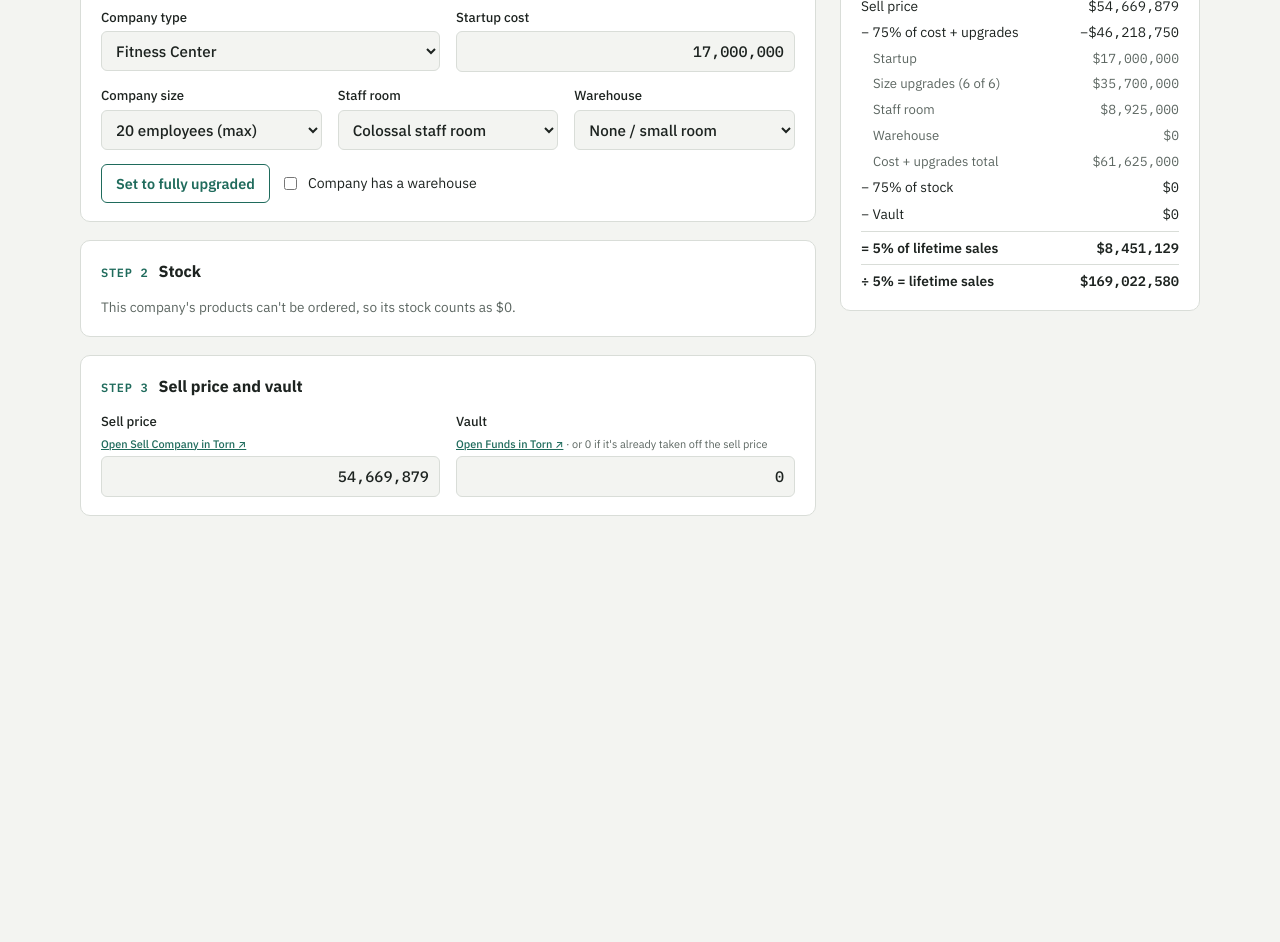
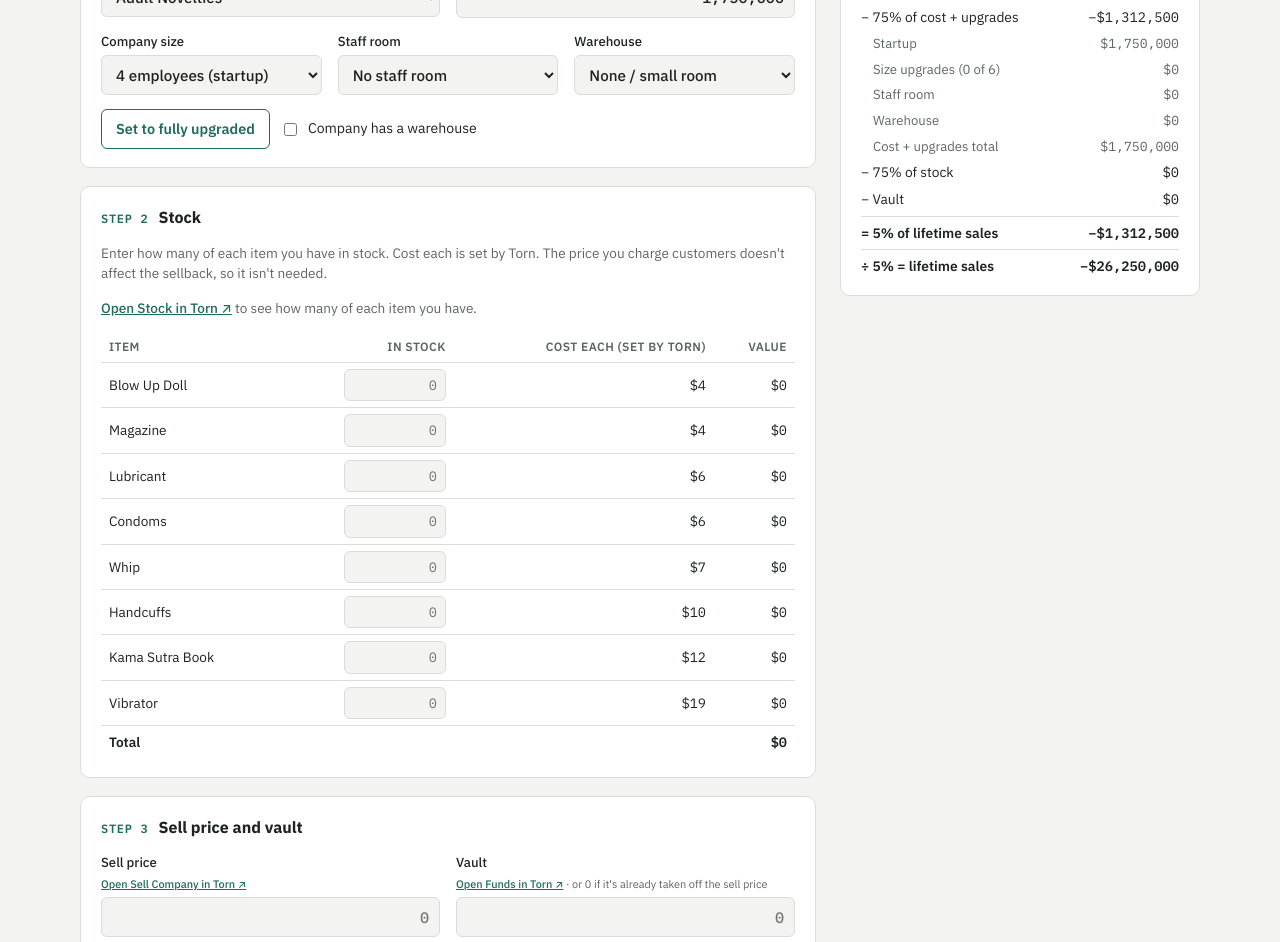
Before and after one commit to MarcelUraganu/Torn-Company-Lifetime-Sales, a plain HTML site: page index.html in a window 1280 px wide. Shown: the part 378-1320 px from the top of the page. Before the commit the page ends 942 px from the top, so only its background shows below. Drawn offline with Linux system fonts and the light colour scheme.

Commit message:
Open on Adult Novelties with every box empty
Directors start from a blank form instead of the Fitness Center example.

Co-Authored-By: Claude Opus 5.5 <noreply@anthropic.com>
Claude-Session: https://claude.ai/code/session_019Ek58S9jC6YHT5htaqQxuH

```diff
--- a/index.html
+++ b/index.html
@@ -142,7 +142,6 @@ a.go { font-weight: 500; white-space: nowrap; }
 
       <!-- ===================== MANUAL MODE ===================== -->
       <div class="col" id="panel-manual" role="tabpanel" aria-labelledby="tab-manual">
-        <p class="status warn" id="mExampleNote">Showing an example: a fully upgraded Fitness Center. Change anything to work out your own company.</p>
 
         <section class="card" aria-labelledby="mh-company">
           <h2 id="mh-company"><span class="step">STEP 1</span>Company and upgrades</h2>
@@ -179,15 +178,15 @@ a.go { font-weight: 500; white-space: nowrap; }
             </table>
           </div>
           <div class="fields" id="mStockManualWrap">
-            <label class="f">Total stock value <small>in stock × cost each, for every item</small><input type="text" class="num" id="mStockManual" inputmode="numeric" value="0"></label>
+            <label class="f">Total stock value <small>in stock × cost each, for every item</small><input type="text" class="num" id="mStockManual" inputmode="numeric" placeholder="0"></label>
           </div>
         </section>
 
         <section class="card" aria-labelledby="mh-sell">
           <h2 id="mh-sell"><span class="step">STEP 3</span>Sell price and vault</h2>
           <div class="fields">
-            <label class="f">Sell price <small><a class="go" href="https://www.torn.com/companies.php?step=your&amp;type=1#/option=sell-company" target="_blank" rel="noopener">Open Sell Company in Torn ↗</a></small><input type="text" class="num" id="mSell" inputmode="numeric"></label>
-            <label class="f">Vault <small><a class="go" href="https://www.torn.com/companies.php?step=your&amp;type=1#/option=funds" target="_blank" rel="noopener">Open Funds in Torn ↗</a> · or 0 if it's already taken off the sell price</small><input type="text" class="num" id="mVault" inputmode="numeric"></label>
+            <label class="f">Sell price <small><a class="go" href="https://www.torn.com/companies.php?step=your&amp;type=1#/option=sell-company" target="_blank" rel="noopener">Open Sell Company in Torn ↗</a></small><input type="text" class="num" id="mSell" inputmode="numeric" placeholder="0"></label>
+            <label class="f">Vault <small><a class="go" href="https://www.torn.com/companies.php?step=your&amp;type=1#/option=funds" target="_blank" rel="noopener">Open Funds in Torn ↗</a> · or 0 if it's already taken off the sell price</small><input type="text" class="num" id="mVault" inputmode="numeric" placeholder="0"></label>
           </div>
         </section>
       </div>
@@ -245,8 +244,8 @@ a.go { font-weight: 500; white-space: nowrap; }
                 <option value="0">None / small room</option><option value="1">Standard room</option><option value="2">Large room</option>
                 <option value="3">Huge room</option><option value="4">Warehouse</option><option value="5">Large warehouse</option><option value="6">Huge warehouse</option>
               </select></label>
-            <label class="f" id="aVaultWrap" hidden>Vault <small><a class="go" href="https://www.torn.com/companies.php?step=your&amp;type=1#/option=funds" target="_blank" rel="noopener">Open Funds in Torn ↗</a> · or 0 if it's already taken off the sell price</small><input type="text" class="num need" id="aVault" inputmode="numeric" value="0"></label>
-            <label class="f" id="aStockWrap" hidden>Total stock value <small><a class="go" href="https://www.torn.com/companies.php?step=your&amp;type=1#/option=stock" target="_blank" rel="noopener">Open Stock in Torn ↗</a> · in stock × cost each</small><input type="text" class="num need" id="aStock" inputmode="numeric" value="0"></label>
+            <label class="f" id="aVaultWrap" hidden>Vault <small><a class="go" href="https://www.torn.com/companies.php?step=your&amp;type=1#/option=funds" target="_blank" rel="noopener">Open Funds in Torn ↗</a> · or 0 if it's already taken off the sell price</small><input type="text" class="num need" id="aVault" inputmode="numeric" placeholder="0"></label>
+            <label class="f" id="aStockWrap" hidden>Total stock value <small><a class="go" href="https://www.torn.com/companies.php?step=your&amp;type=1#/option=stock" target="_blank" rel="noopener">Open Stock in Torn ↗</a> · in stock × cost each</small><input type="text" class="num need" id="aStock" inputmode="numeric" placeholder="0"></label>
           </div>
           <p class="hint" id="aVaultNote" hidden></p>
           <div class="compare" id="aValueBox" hidden>
@@ -422,7 +421,7 @@ a.go { font-weight: 500; white-space: nowrap; }
         var tr = document.createElement("tr");
         var tdName = document.createElement("td"); tdName.textContent = it[0]; tr.appendChild(tdName);
         var tdQty = document.createElement("td"); var q = document.createElement("input");
-        q.type = "text"; q.className = "num"; q.inputMode = "numeric"; q.id = "mQty" + idx; q.value = "0"; q.setAttribute("aria-label", it[0] + " in stock");
+        q.type = "text"; q.className = "num"; q.inputMode = "numeric"; q.id = "mQty" + idx; q.value = ""; q.placeholder = "0"; q.setAttribute("aria-label", it[0] + " in stock");
         tdQty.appendChild(q); tr.appendChild(tdQty);
         var tdCost = document.createElement("td"); tdCost.id = "mCost" + idx; tdCost.textContent = fmt(it[1]); tr.appendChild(tdCost);
         var tdVal = document.createElement("td"); tdVal.id = "mVal" + idx; tdVal.textContent = "$0"; tr.appendChild(tdVal);
@@ -470,7 +469,7 @@ a.go { font-weight: 500; white-space: nowrap; }
     $("mSize").value = "6"; $("mStaff").value = "6"; $("mStorage").value = $("mHasWh").checked ? "6" : "0";
     hideExample(); render();
   });
-  function hideExample() { $("mExampleNote").hidden = true; }
+  function hideExample() {}
 
   // ---------- API mode ----------
   var api = null;      // what the API returned, normalised
@@ -673,14 +672,14 @@ a.go { font-weight: 500; white-space: nowrap; }
   document.addEventListener("input", function (e) { if (e.target.id !== "apiKey" && e.target.id !== "mType") { if (e.target.closest("#panel-manual")) hideExample(); render(); } });
   document.addEventListener("change", function (e) { if (e.target.id !== "rememberKey" && e.target.id !== "mType") { if (e.target.closest("#panel-manual")) hideExample(); render(); } });
 
-  // ---------- start: example of a fully upgraded Fitness Center ----------
+  // ---------- start: Adult Novelties, nothing filled in ----------
   fillTypeSelect();
-  $("mType").value = "Fitness Center";
-  onTypeChange(6);
-  $("mStaff").value = "6";
+  $("mType").value = "Adult Novelties";
+  onTypeChange(0);
+  $("mStaff").value = "0";
   $("mStorage").value = "0";
-  $("mSell").value = "54,669,879";
-  $("mVault").value = "0";
+  $("mSell").value = "";
+  $("mVault").value = "";
   try { var saved = localStorage.getItem(STORE_KEY); if (saved) { $("apiKey").value = saved; $("rememberKey").checked = true; } } catch (e) {}
   var startTab = "manual";
   try { startTab = localStorage.getItem(TAB_KEY) === "api" ? "api" : "manual"; } catch (e) {}
```
